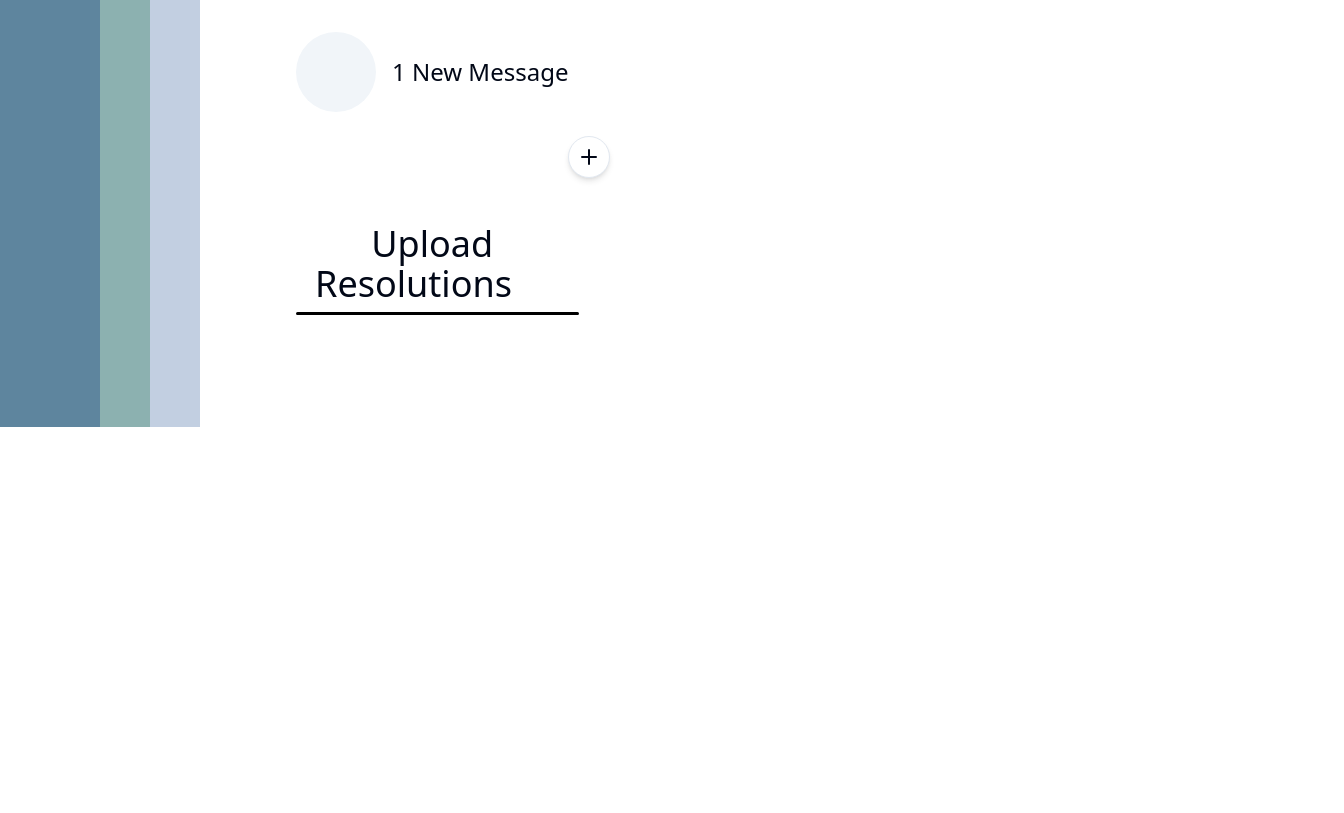
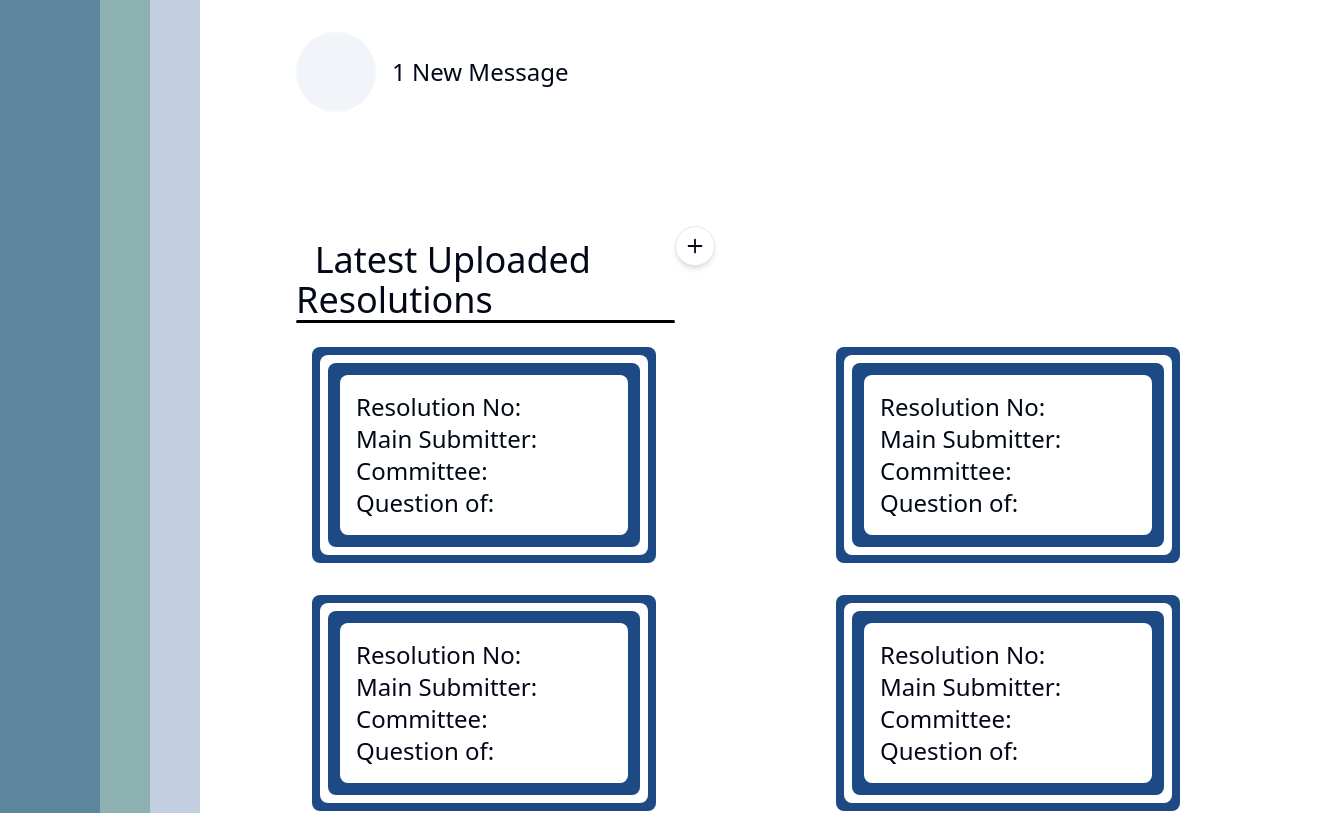
Before and after one commit to kyenideniz/acimun-online, a Next.js app: page /dashboard in a window 1280 px wide. Shown: the part 2120-2933 px from the top of the page, 1344 px wide, since content can reach past the window. Before the commit the page ends 2547 px from the top, so only its background shows below. Built offline with nearby package versions, Linux system fonts and the light colour scheme.

Commit message:
dashboard add reso button

```diff
--- a/app/globals.css
+++ b/app/globals.css
@@ -90,6 +90,18 @@
     grid-template-columns: 100px 50px 50px auto;
     margin-top: 8px;
   }
+
+  .container2 {
+    display: grid;
+    grid-template-columns: 40% auto ;
+    margin-top: 8px;
+  }
+  .container3 {
+    display: grid;
+    grid-template-columns: auto auto;
+    margin-top: 8px;
+  }
+
   hr.rounded {
     border-top: 3px solid #000;
     border-radius: 2px;
--- a/components/dashboard.tsx
+++ b/components/dashboard.tsx
@@ -4,7 +4,8 @@ import { SelectBox } from "@/components/selectBox";
 import { delegations } from "@/components/resoUpload/lists";
 import { CreateNewMessage } from "@/components/messageComponents/createNewMessage";
 import { ProfileInfo } from "./messageComponents/profile";
-import { PopUp } from "./resoUpload/popUp";
+import { PopUp } from "@/components/resoUpload/popUp";
+import ResoContainer from "./resoInfoBox";
 
 export function Dashboard(){
     return(
@@ -48,14 +49,26 @@ export function Dashboard(){
             <ProfileInfo />
         </div>
 
-        <div className="mx-20 w-[52%]">
-          <div className="grid grid-cols-2">
-            <div className="text-4xl mt-20 py-2 text-center">Upload Resolutions&nbsp;&nbsp;&nbsp;&nbsp;</div>
-            <div className="bottom-0 left-0">
-              <Upload />
+        <div className="mx-20 w-[100%]">
+          <div className="container2">
+            <div className="container3">
+            <div className="text-4xl mt-20 py-2 text-left">&nbsp;&nbsp;Latest Uploaded Resolutions&nbsp;&nbsp;&nbsp;&nbsp;
+              <hr className="rounded w-[100%]"></hr>
+            </div>
+            <div className="container3">
+            <div></div>
+            <Upload />
+            </div>
             </div>
           </div>
-          <hr className="rounded w-[52%]"></hr>
+
+
+          <div className="grid grid-cols-2">
+            <ResoContainer />
+            <ResoContainer />
+            <ResoContainer />
+            <ResoContainer />
+          </div>
         </div>
 
         <br></br><br></br><br></br><br></br>
--- a/components/resoUpload/upload.tsx
+++ b/components/resoUpload/upload.tsx
@@ -8,13 +8,13 @@ import {
 import { Button } from "@/components/ui/button";
 import { PopUp } from "@/components/resoUpload/popUp";
 import { PlusIcon } from "lucide-react";
-import IconButton from "../ui/iconButton";
+import IconButton from "@/components/ui/iconButton";
 
 export function Upload (){
     return(
         <Popover>
             <PopoverTrigger>
-                <IconButton icon={<PlusIcon />}/>
+                <IconButton icon={<PlusIcon className="items-baseline justify-baseline flex"/>} />
             </PopoverTrigger>
             <PopoverContent>
                 <PopUp />
--- a/components/ui/iconButton.tsx
+++ b/components/ui/iconButton.tsx
@@ -20,7 +20,7 @@ const IconButton: React.FC<IconButtonProps> = ({
             disabled={disabled}
             onClick={onClick}
             className={cn(
-                "rounded-full flex items-center justify-center bg-white border shadow-md p-2 hover:scale-110 transition",
+                "w-10 h-10 rounded-full flex items-center justify-center bg-white border shadow-md p-2 hover:scale-110 transition",
                 className
             )}
         >
```
